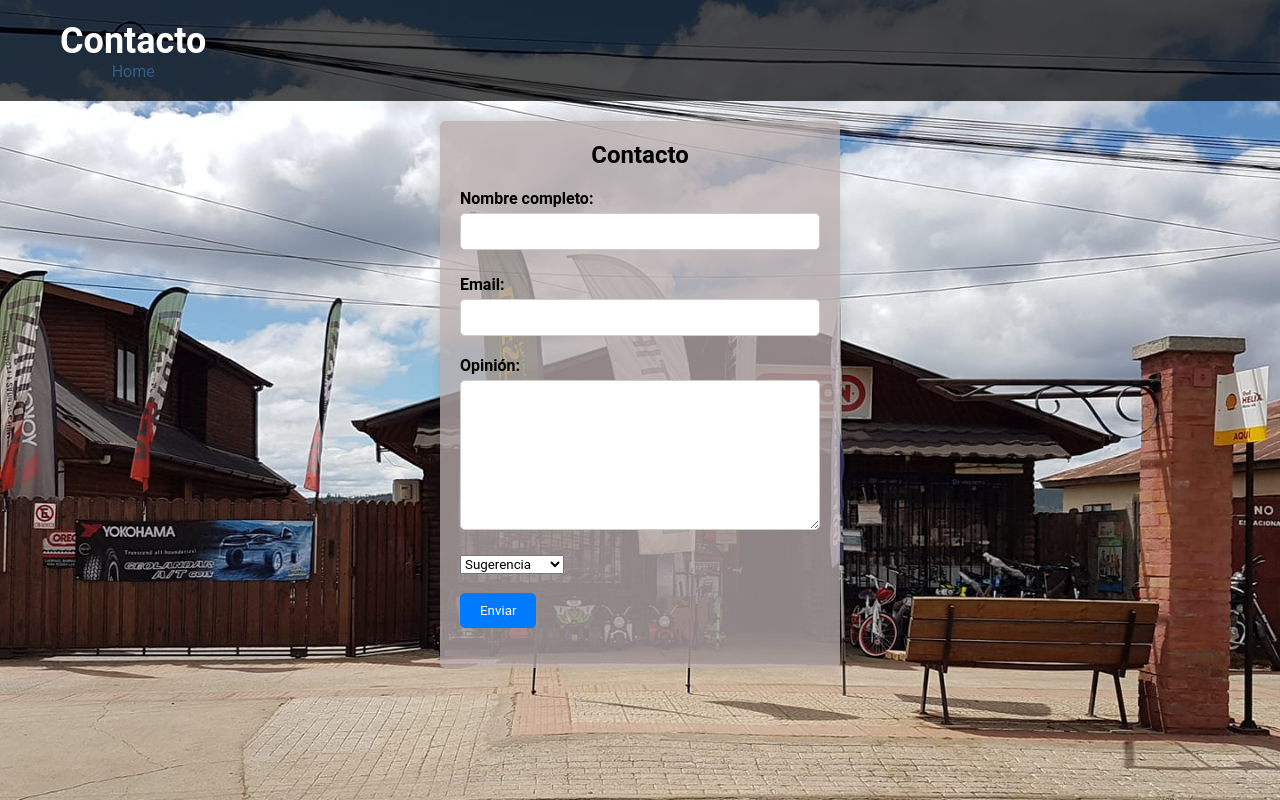
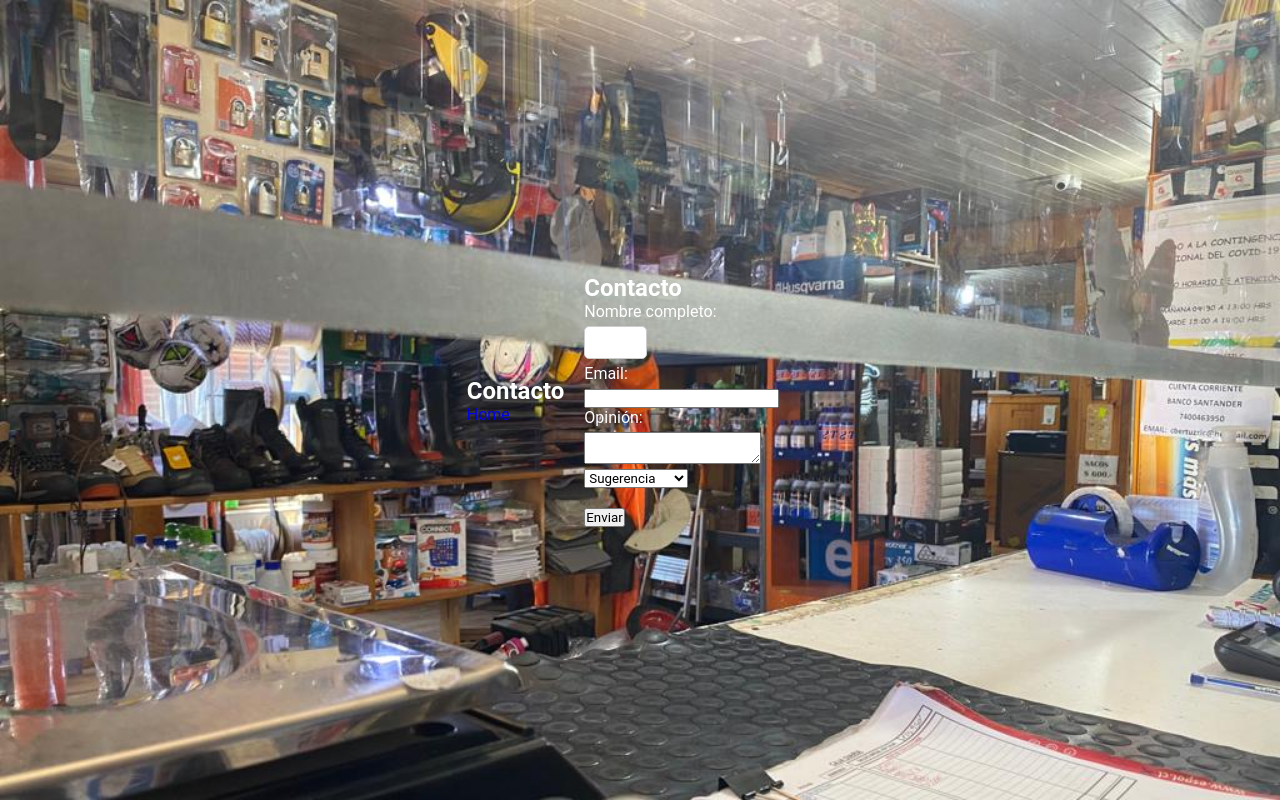
Before and after one commit to NelsonNeculhueque/Proyecto-Taller-Integral, a PHP site: page /03.html in a window 1280 px wide. Run offline with PHP 8.4, Linux system fonts and the light colour scheme; some libraries are stand-ins or nearby versions.

Commit message:
Update 03.css

```diff
--- a/ferreteria_2.0/extra/03.css
+++ b/ferreteria_2.0/extra/03.css
@@ -1,88 +1,249 @@
-body {
-    display: block;
-    background-image: url(img/ferreteria\ completa.jpg);
-    background-size: cover;
-    font-family: Arial, sans-serif;
+@import 'reset/mixins';
+
+
+body, h1, h2, h3, ul, li, p, a {
     margin: 0;
     padding: 0;
+    list-style: none;
+    text-decoration: none;
 }
 
-header {
-    background-color: rgba(0, 0, 0, 0.7);
+body {
+    font-family: Arial, sans-serif;
+    background-color: #f0f0f0;
+    background-image: url(img/interior.jpeg);
+    height: 100vh;
+    width: 100%;
+    align-items: center;
+
+}
+
+.container {
+    max-width: 1200px;
+    margin: 0 auto;
+    padding: 20px;
+}
+
+/* Encabezado */
+#pri {
+    background-color: #333;
+    color: #fff;
+    text-align: center;
+    padding: 20px 0;
+    margin: 0;
+}
+
+/* Menú */
+#menu {
+    background-color: #444;
     color: white;
-    padding: 20px 0;
+    padding: 10px 0;
+}
+
+.MenInicio {
+    display: flex;
+    justify-content: center;
+    padding: 10px 0;
+}
+
+.MenInicio li {
+    margin-right: 20px;
+    list-style: none;
+    position: relative;
+}
+
+.MenInicio a {
+    color: white;
+    font-weight: bold;
+    text-decoration: none;
+}
+
+.MenInicio ul {
+    display: none;
+    position: absolute;
+    background-color: #333;
+    z-index: 1;
+    top: 100%;
+    left: 0;
+}
+
+.MenInicio li:hover ul {
+    display: block;
+    flex-direction: column;
+}
+
+.MenInicio ul li {
+    margin: 0;
+}
+
+/* Catálogo de Productos */
+.catalogo {
+    display: flex;
+    justify-content: space-around;
+    flex-wrap: wrap;
+    padding: 20px;
+}
+
+.categoria {
+    background-color: #C69749;
+    border-radius: 5px;
+    box-shadow: 0 2px 4px rgba(0, 0, 0, 0.1);
+    padding: 20px;
+    margin: 20px;
+    width: calc(33.33% - 40px);
+    box-sizing: border-box;
+}
+
+.categoria h3 {
+    font-size: 18px;
+    margin-bottom: 10px;
+}
+
+.producto {
+    margin-top: 20px;
     text-align: center;
 }
 
-.cont {
-    display: flex;
-    justify-content: space-between;
-    align-items: center;
-    max-width: 1200px;
-    margin: 0 auto;
-    padding: 0 20px;
+.producto img {
+    max-width: 100%;
+    border-radius: 5px;
+    box-shadow: 0 2px 4px rgba(0, 0, 0, 0.1);
 }
 
-h1 {
-    font-size: 36px;
-    margin: 0;
+.producto a {
+    color: #333;
+    font-weight: bold;
 }
 
-.cont a {
-
-    text-decoration: none;
-    color: #325c89;
+.producto a:hover {
+    color: #ff6600;
 }
 
-.container {
-    max-width: 400px;
-    margin: 20px auto;
-    padding: 20px;
-    background-color: rgba(186, 174, 174, 0.76);
-    border-radius: 5px;
-    box-shadow: 0 0 10px rgba(0, 0, 0, 0.1);
-    color: black;
+<<<<<<< HEAD
+.carousel {
+
+    width: 100%;
+    margin: 0px 0px;
+
 }
 
-.container h2 {
-    text-align: center;
-    margin-bottom: 20px;
+@media(min-width:768px){
+    .carousel{
+        margin: 0px 60px;
+
+    }
 }
 
-.form-group {
-    margin-bottom: 20px;
+.carousel h2{
+    font-size: 45px;
+    line-height: 38px;
+    padding-bottom: 50px;
+    opacity: .9;
+    text-transform: uppercase;
+    font-weight: 600;
+    text-align: center;
+    color: white;
 }
 
-.form-group label {
-    display: block;
-    font-weight: bold;
-    margin-bottom: 5px;
+.carrusel-list{
+
+    position: relative;
+    display: flex;
+    align-items: center;
+    width: fit-content;
+    height: 304px;
+    padding: 10px 0px;
+    margin: 0px auto;
+    max-width: 50vw;
+    overflow: hidden;
 }
 
-.form-group input[type="text"],
-.form-group input[type="email"],
-.form-group textarea {
-    width: 100%;
-    padding: 10px;
-    border: 1px solid #ccc;
-    border-radius: 5px;
+.carrusel-track{
+    position: relative;
+    top: 0;
+    left: 0;
+    display: flex;
+    justify-content: center;
+    transition: .5s ease-in-out;
 }
 
-.form-group textarea {
-    height: 150px;
+.carrusel{
+
+    margin: auto;
+    position: relative;
+    width: 210px;
+    padding: 0 18px;
+    float: left;
+    box-sizing: border-box;
+    display: flex;
+    height: 100%;
 }
 
-.form-group button {
-    background-color: #007bff;
-    color: #fff;
-    border: none;
-    padding: 10px 20px;
-    border-radius: 5px;
+.carrusel h4{
+
+    position: absolute;
+    z-index: 1;
+    font-size: 22;
+    line-height: 23px;
+    color: white;
+    padding: 15px;
+
+}
+
+.carrusel h4 small {
+    font-size: 15px;
+    display: block;
+}
+
+.carrusel a img{
+    background-color: #333;
+    object-fit: cover;
+    height: 300px;
+    width: 200px;
+    border-radius: 15px;
+    box-shadow: 0 2px 5px 0 rgba(0, 0, 0, 0);
+    transition: .3s;
+}
+
+@media(min-width:768px){
+    .carrusel{
+        width: 275px;
+    }
+
+    .carrusel a img{
+        width: 250px;
+    }
+}
+
+.carrusel-arrow{
+    border-radius: 30px;
+    background-color: black;
+    position: absolute;
+    z-index: 4;
+    width: 48px;
+    height: 48px;
+    text-align: center;
+    border: 0;
     cursor: pointer;
 }
 
-.form-group button:hover {
-    background-color: #0056b3;
+.carrusel-arrow:focus{
+    outline: 0;
+}
+
+.carrusel-arrow svg {
+    width: 12px;
+    height: 100%;
+    color: rgba(0, 0, 0, 0);
+}
+
+.carrusel-prev{
+    left: 0px;
+
+}
+
+.carrusel-next{
+    right: 0px;
 }
 
 .MenInicio a:hover {
```
